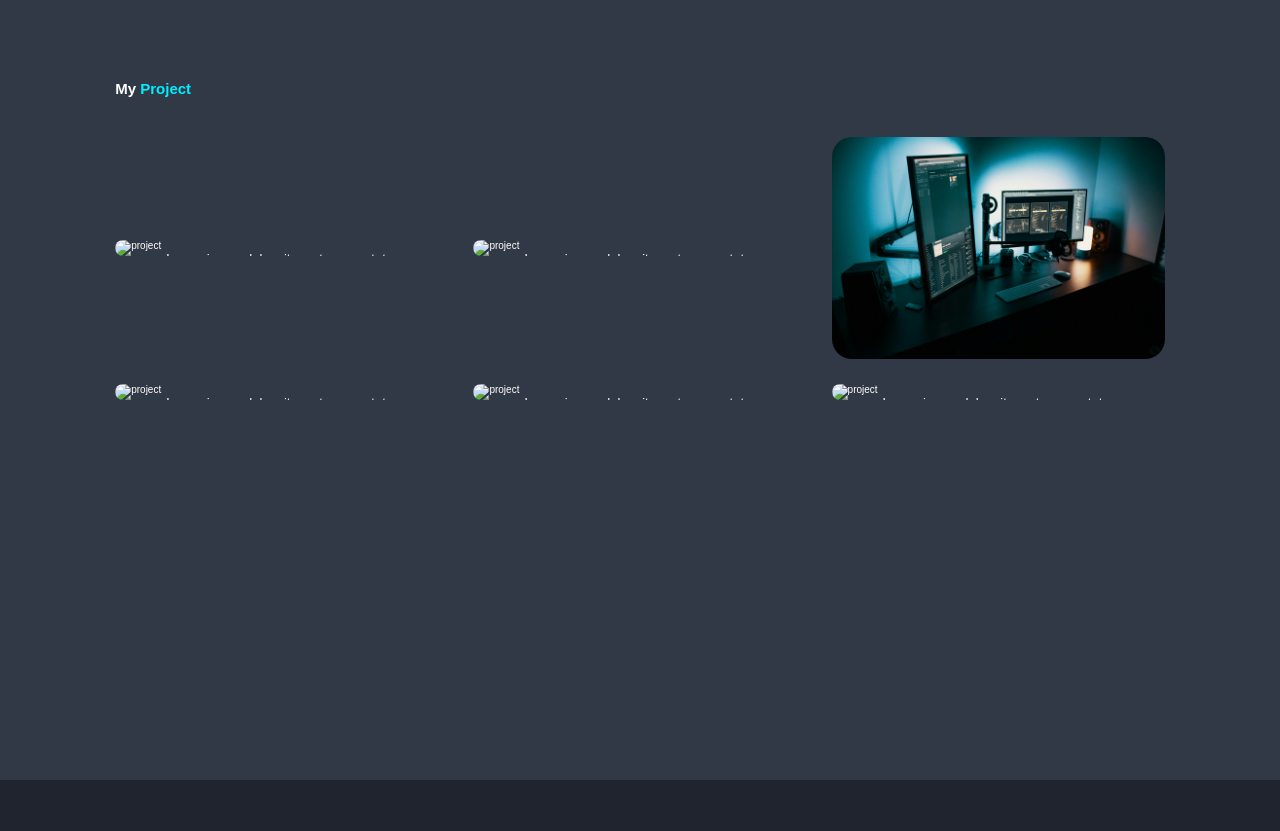
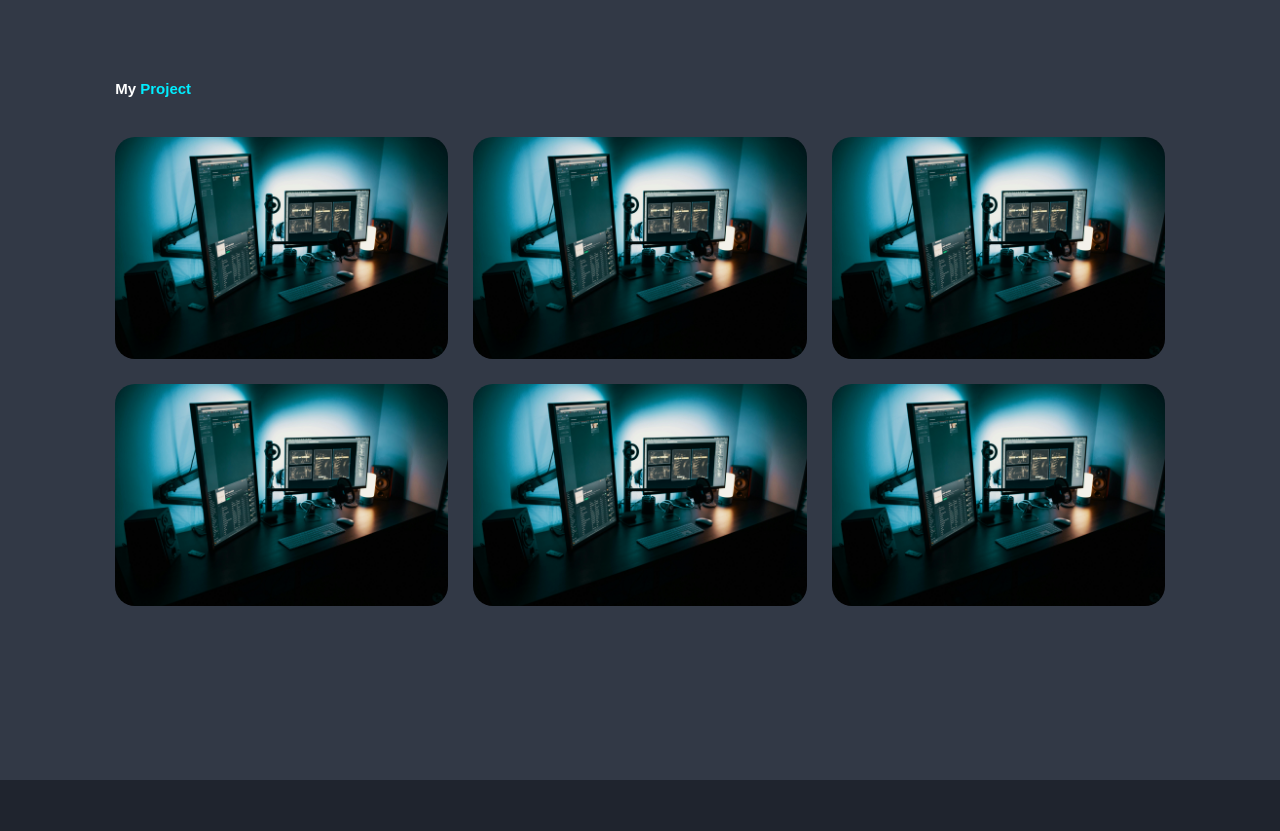
Before and after one commit to XainIrshad/ZainSchoolDev, a plain HTML site: page index.html in a window 1280 px wide. Shown: the part 2420-3251 px from the top of the page. Drawn offline with Linux system fonts and the light colour scheme; a web font is replaced by a local one.

Commit message:
Update index.html

```diff
--- a/index.html
+++ b/index.html
@@ -85,16 +85,7 @@
 
 
 	  <div class="portfolio-box">
-	 <img src="images/portfolio-5.jpg" alt="project"/>
-	 <div class="portfolio-layer">
-     <h4> Web Design </h4>
-    <p> Lorem ipsum dolor sit amet, consectetur adipiscing</p>
-	<a href="#"> <i class="fa-solid fa-link"></i></a>
-	 </div>
-	 </div>
-
-	  <div class="portfolio-box">
-	 <img src="images/portfolio-5.jpg" alt="project"/>
+	 <img src="portfolio-5.jpg" alt="project"/>
 	 <div class="portfolio-layer">
      <h4> Web Design </h4>
     <p> Lorem ipsum dolor sit amet, consectetur adipiscing</p>
@@ -112,7 +103,7 @@
 	 </div>
 
 	  <div class="portfolio-box">
-	 <img src="images/portfolio-5.jpg" alt="project"/>
+	 <img src="portfolio-5.jpg" alt="project"/>
 	 <div class="portfolio-layer">
      <h4> Web Design </h4>
     <p> Lorem ipsum dolor sit amet, consectetur adipiscing</p>
@@ -121,7 +112,7 @@
 	 </div>
 
 	  <div class="portfolio-box">
-	 <img src="images/portfolio-5.jpg" alt="project"/>
+	 <img src="portfolio-5.jpg" alt="project"/>
 	 <div class="portfolio-layer">
      <h4> Web Design </h4>
     <p> Lorem ipsum dolor sit amet, consectetur adipiscing</p>
@@ -130,7 +121,16 @@
 	 </div>
 
 	  <div class="portfolio-box">
-	 <img src="images/portfolio-5.jpg" alt="project"/>
+	 <img src="portfolio-5.jpg" alt="project"/>
+	 <div class="portfolio-layer">
+     <h4> Web Design </h4>
+    <p> Lorem ipsum dolor sit amet, consectetur adipiscing</p>
+	<a href="#"> <i class="fa-solid fa-link"></i></a>
+	 </div>
+	 </div>
+
+	  <div class="portfolio-box">
+	 <img src="portfolio-5.jpg" alt="project"/>
 	 <div class="portfolio-layer">
      <h4> Web Design </h4>
     <p> Lorem ipsum dolor sit amet, consectetur adipiscing</p>
```
